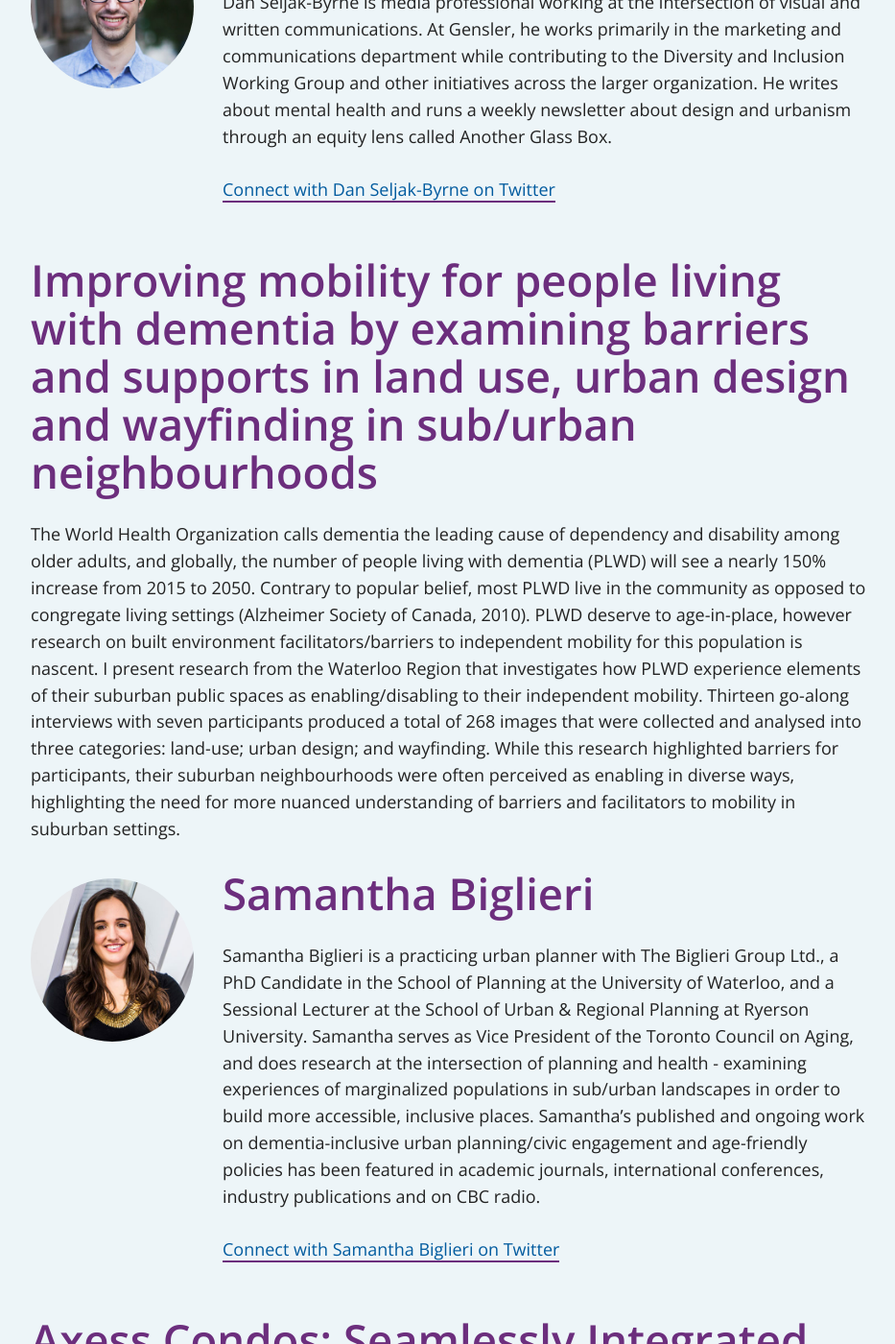
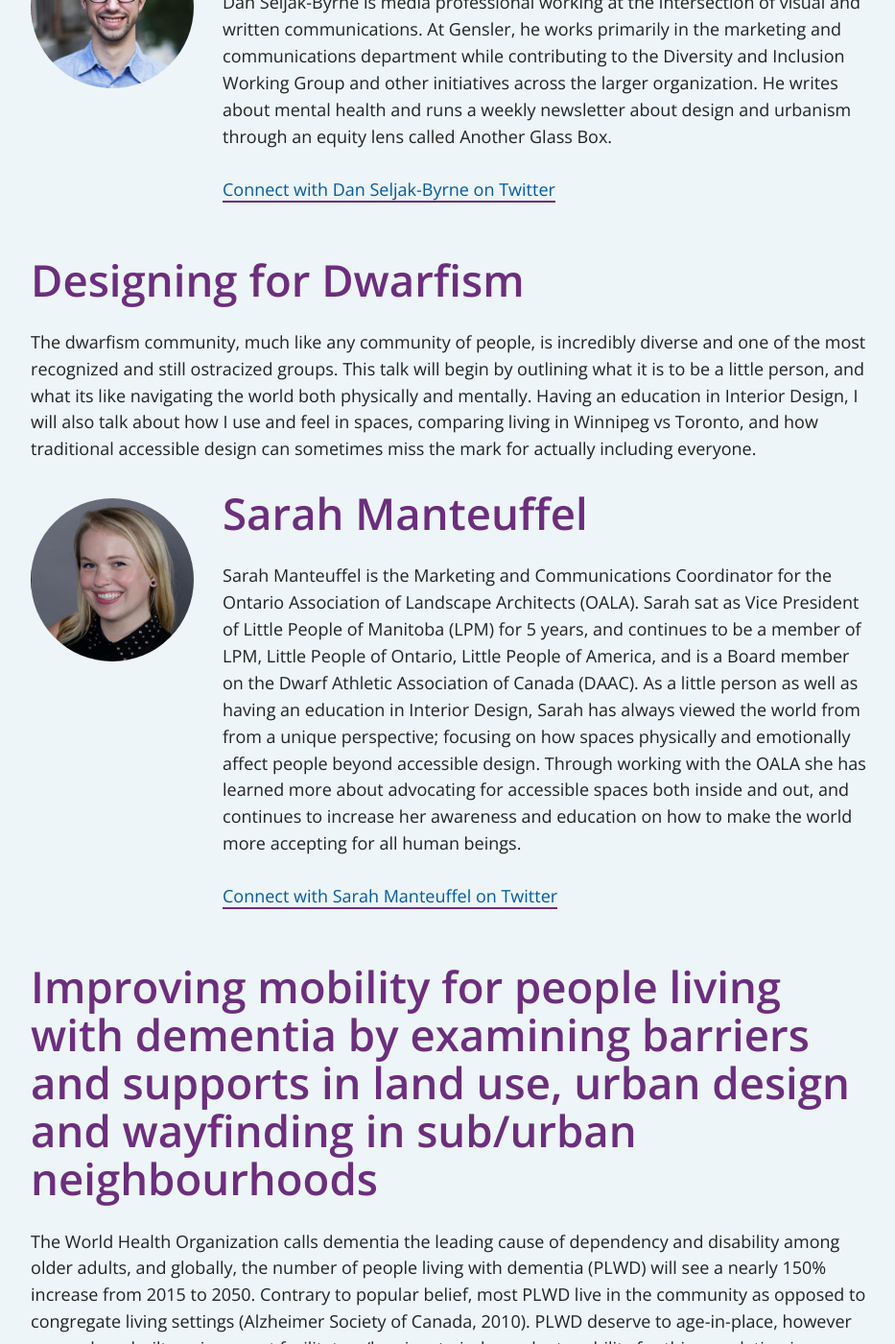
Before and after one commit to a11yTO/static-irl-site, a Jekyll site: the page built from talks.html, in a window 1280 px wide and 1400 px high, scrolled down 5099 px. Shown: the whole window at 96% size, without its empty margins (172-1105 px from the left). Built offline with Jekyll 4.4.1, drawn with Linux system fonts in a browser that asks for light colours.

Commit message:
Add Sarah's talk

```diff
--- a/talks.html
+++ b/talks.html
@@ -79,12 +79,16 @@ description: Here are our planned talks.
             </section>
         </section>
 
-        <!-- <section id="Sarah-Manteuffel" class="speaker-detail clearfix">
-            <h2 class="speaker">Sarah Manteuffel</h2>
-            <img src="/assets/speakers/Sarah-Manteuffel_400x400.jpg" alt="Headshot of Sarah Manteuffel" />
-            <p class="speaker-bio">Sarah Manteuffel is the Marketing and Communications Coordinator for the Ontario Association of Landscape Architects (OALA). Sarah sat as Vice President of Little People of Manitoba (LPM) for 5 years, and continues to be a member of LPM, Little People of Ontario, Little People of America, and is a Board member on the Dwarf Athletic Association of Canada (DAAC). As a little person as well as having an education in Interior Design, Sarah has always viewed the world from from a unique perspective; focusing on how spaces physically and emotionally affect people beyond accessible design. Through working with the OALA she has learned more about advocating for accessible spaces both inside and out, and continues to increase her awareness and education on how to make the world more accepting for all human beings.</p>
-            <p class="speaker-twitter"><a href="https://twitter.com/sunnysarahmaria" target="_blank">Connect with Sarah Manteuffel on Twitter</a></p>
-        </section> -->
+        <section id="Designing-for-Dwarfism" class="talk">
+            <h2 class="talk-name">Designing for Dwarfism</h2>
+            <p class="talk-desc">The dwarfism community, much like any community of people, is incredibly diverse and one of the most recognized and still ostracized groups. This talk will begin by outlining what it is to be a little person, and what its like navigating the world both physically and mentally. Having an education in Interior Design, I will also talk about how I use and feel in spaces, comparing living in Winnipeg vs Toronto, and how traditional accessible design can sometimes miss the mark for actually including everyone.</p>
+            <section id="Sarah-Manteuffel" class="speaker-detail clearfix">
+                <h3 class="speaker">Sarah Manteuffel</h3>
+                <img src="/assets/speakers/Sarah-Manteuffel_400x400.jpg" alt="Headshot of Sarah Manteuffel" />
+                <p class="speaker-bio">Sarah Manteuffel is the Marketing and Communications Coordinator for the Ontario Association of Landscape Architects (OALA). Sarah sat as Vice President of Little People of Manitoba (LPM) for 5 years, and continues to be a member of LPM, Little People of Ontario, Little People of America, and is a Board member on the Dwarf Athletic Association of Canada (DAAC). As a little person as well as having an education in Interior Design, Sarah has always viewed the world from from a unique perspective; focusing on how spaces physically and emotionally affect people beyond accessible design. Through working with the OALA she has learned more about advocating for accessible spaces both inside and out, and continues to increase her awareness and education on how to make the world more accepting for all human beings.</p>
+                <p class="speaker-twitter"><a href="https://twitter.com/sunnysarahmaria" target="_blank">Connect with Sarah Manteuffel on Twitter</a></p>
+            </section>
+        </section>
 
         <section id="Improving-mobility-for-people-living-with-dementia" class="talk">
             <h2 class="talk-name">Improving mobility for people living with dementia by examining barriers and supports in land use, urban design and wayfinding in sub/urban neighbourhoods</h2>
```
